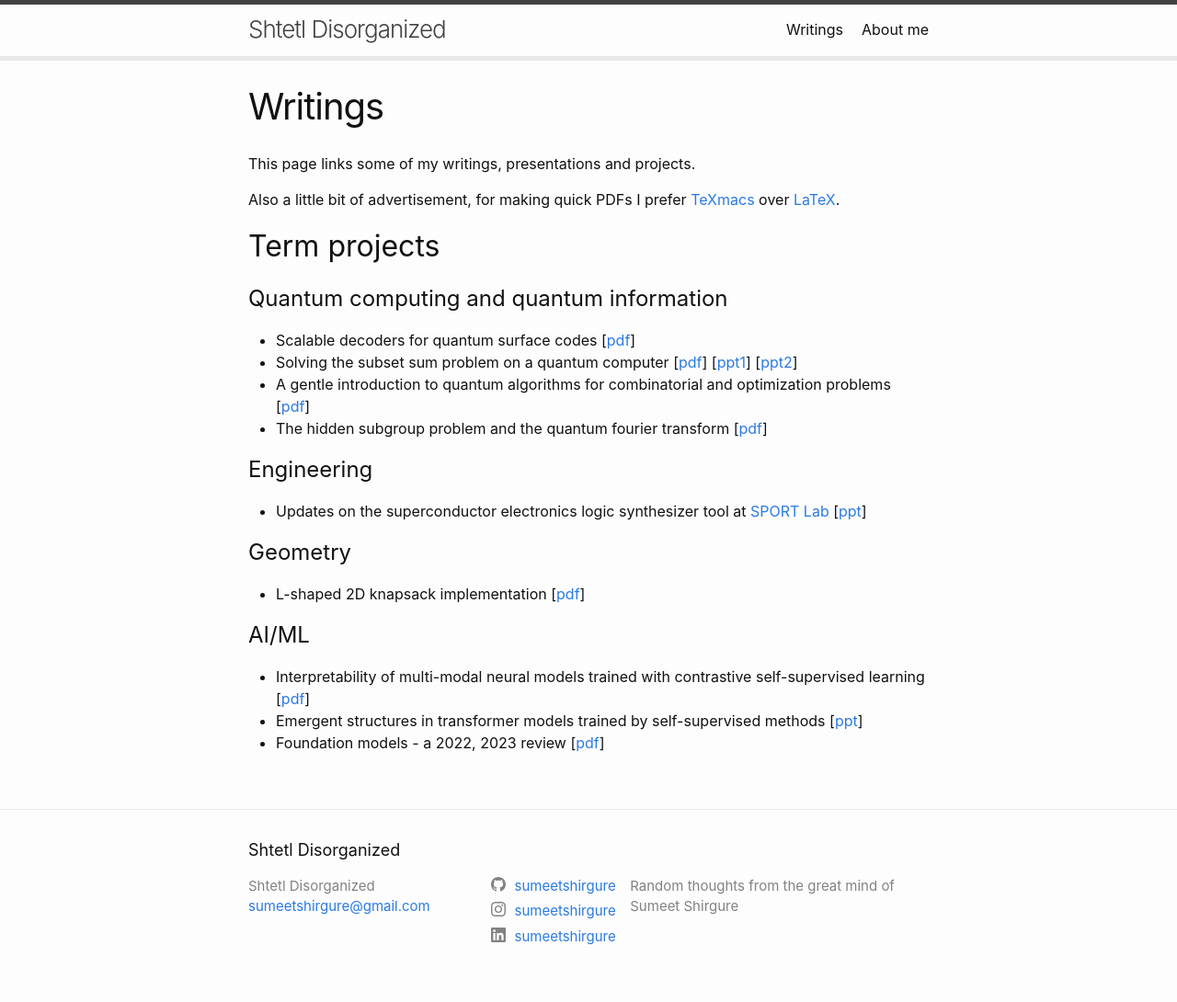
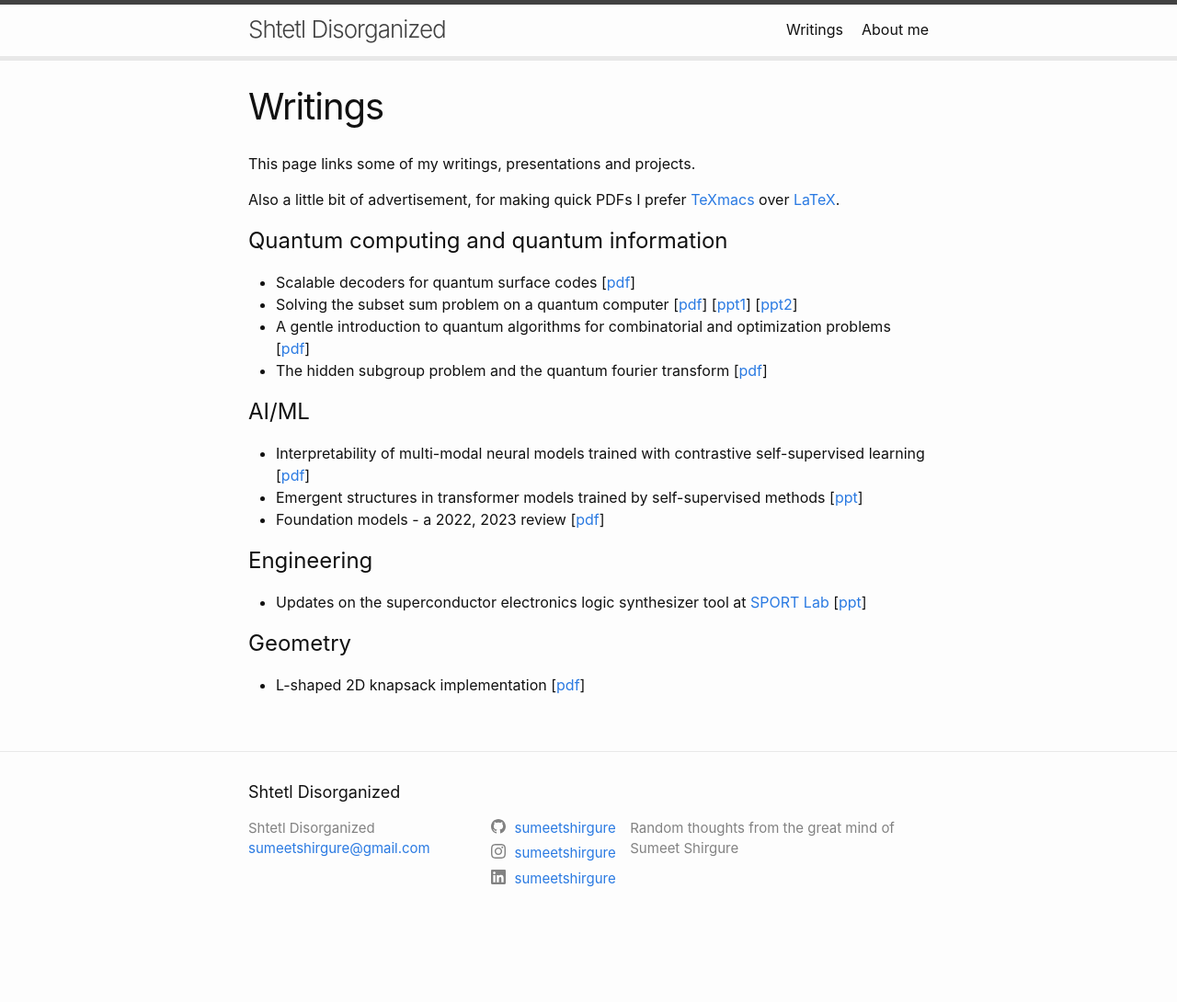
Before and after one commit to sumeetshirgure/sumeetshirgure.github.io, a Jekyll site: the page built from docs/0_writing_samples.markdown, in a window 1280 px wide. Shown: the whole page at 92% size. Built offline with Jekyll 4.4.1, drawn with Linux system fonts in a browser that asks for light colours; after the commit the page ends 1027 px from its top, so only the background shows below that; part of the change alters nothing that is shown.

Commit message:
Restructure writings.

```diff
--- a/docs/0_writing_samples.markdown
+++ b/docs/0_writing_samples.markdown
@@ -9,10 +9,9 @@ This page links some of my writings, presentations and projects.
 Also a little bit of advertisement, for making quick PDFs I prefer
 [TeXmacs](https://en.wikipedia.org/wiki/GNU_TeXmacs) over [LaTeX](https://en.wikipedia.org/wiki/LaTeX).
 
-## Term projects
-
 # Quantum computing and quantum information
-- Scalable decoders for quantum surface codes [[pdf](/assets/pdfs/projects/ee_599_project.pdf)]
+- Scalable decoders for quantum surface codes
+[[pdf](/assets/pdfs/projects/ee_599_project.pdf)]
 - Solving the subset sum problem on a quantum computer
 [[pdf](/assets/pdfs/projects/ee_520_project.pdf)]
 [[ppt1](/assets/pdfs/presentations/ee_520.pdf)]
@@ -22,6 +21,14 @@ Also a little bit of advertisement, for making quick PDFs I prefer
 - The hidden subgroup problem and the quantum fourier transform
 [[pdf](/assets/pdfs/projects/cs_599_project.pdf)]
 
+# AI/ML
+- Interpretability of multi-modal neural models trained with contrastive self-supervised learning
+[[pdf](/assets/pdfs/projects/cs_566_paper.pdf)]
+- Emergent structures in transformer models trained by self-supervised methods
+[[ppt](/assets/pdfs/presentations/cs_566.pdf)]
+- Foundation models - a 2022, 2023 review
+[[pdf](/assets/pdfs/projects/foundation_models_review.pdf)]
+
 # Engineering
 - Updates on the superconductor electronics logic synthesizer tool at
 [SPORT Lab](https://sportlab.usc.edu/)
@@ -29,11 +36,3 @@ Also a little bit of advertisement, for making quick PDFs I prefer
 
 # Geometry
 - L-shaped 2D knapsack implementation [[pdf](/assets/pdfs/projects/l2dk.pdf)]
-
-# AI/ML
-- Interpretability of multi-modal neural models trained with contrastive self-supervised learning
-[[pdf](/assets/pdfs/projects/cs_566_paper.pdf)]
-- Emergent structures in transformer models trained by self-supervised methods
-[[ppt](/assets/pdfs/presentations/cs_566.pdf)]
-- Foundation models - a 2022, 2023 review
-[[pdf](/assets/pdfs/projects/foundation_models_review.pdf)]
```
